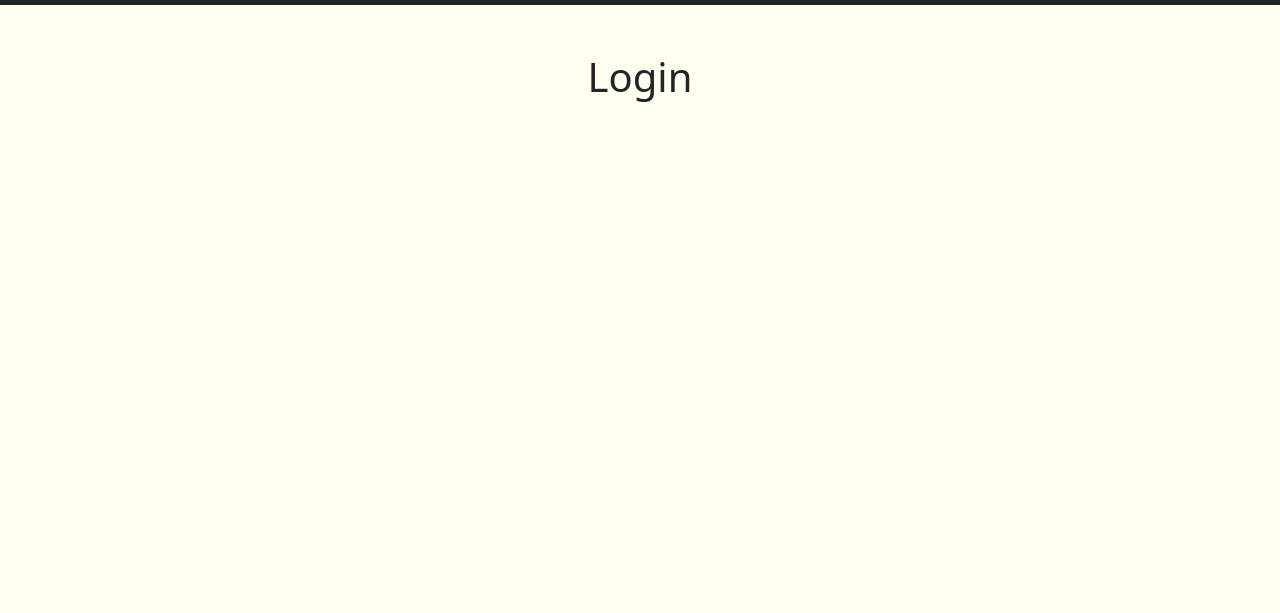
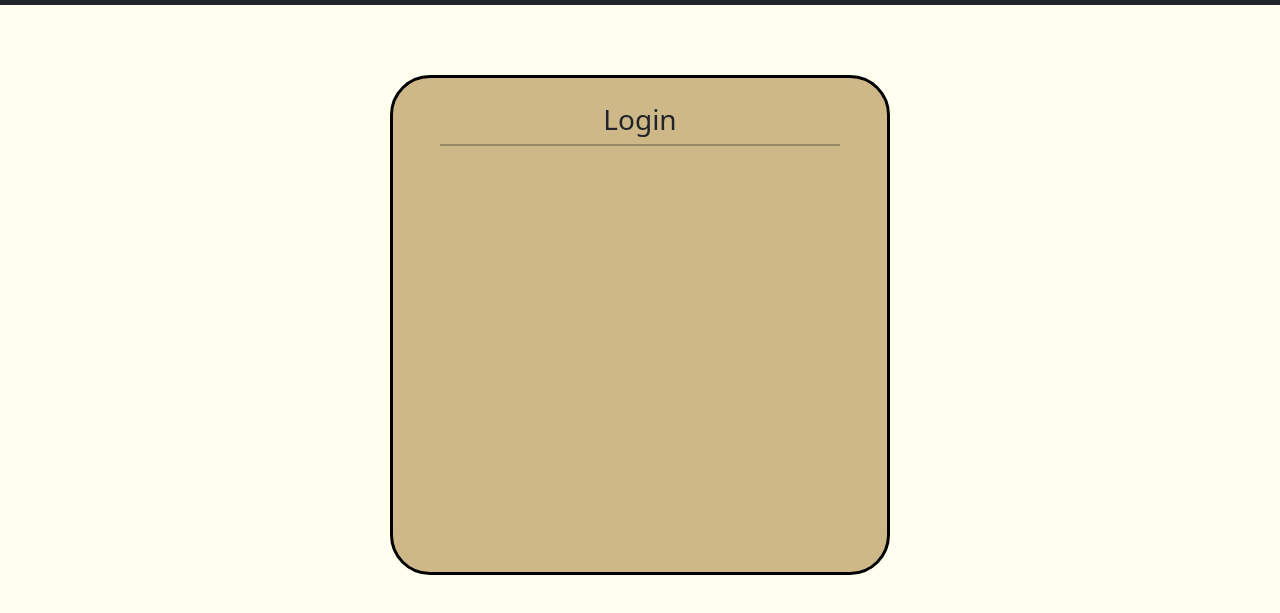
Before and after one commit to Trevin-Small/Community-Crag, a plain HTML site: page login.html in a window 1280 px wide. Shown: the part 51-664 px from the top of the page. Drawn offline with nearby package versions, Linux system fonts and the light colour scheme.

Commit message:
Some basic website setup
Things are coming along

```diff
--- /dev/null
+++ b/css/login.css
@@ -0,0 +1,38 @@
+.login-container {
+    width: 60vw;
+    max-width: 500px;
+    height: 70vh;
+    max-height: 500px;
+    position: relative;
+    left: 50vw;
+    top: 40vh;
+    transform: translate(-50%, -50%);
+    background-color: var(--old-gold);
+    border: 3px solid black;
+    border-radius: 40px;
+    display: flex;
+    flex-direction: column;
+    justify-content: flex-start;
+    align-items: center;
+}
+.contents {
+    height: 90%;
+    width: 90%;
+    margin: 0px;
+    margin-top: 5%;
+    position: relative;
+    display: flex;
+    flex-direction: column;
+    justify-content: flex-start;
+    align-items: center;
+}
+hr {
+    border: 0;
+    clear:both;
+    display:block;
+    width: 90%;
+    background-color: black;
+    height: 1px;
+    border: 1px solid black;
+    margin-top: 0px;
+  }
--- /dev/null
+++ b/css/sign-up.css
@@ -0,0 +1,38 @@
+.sign-up-container {
+    width: 60vw;
+    max-width: 500px;
+    height: 70vh;
+    max-height: 500px;
+    position: relative;
+    left: 50vw;
+    top: 40vh;
+    transform: translate(-50%, -50%);
+    background-color: var(--old-gold);
+    border: 3px solid black;
+    border-radius: 40px;
+    display: flex;
+    flex-direction: column;
+    justify-content: flex-start;
+    align-items: center;
+}
+.contents {
+    height: 90%;
+    width: 90%;
+    margin: 0px;
+    margin-top: 5%;
+    position: relative;
+    display: flex;
+    flex-direction: column;
+    justify-content: flex-start;
+    align-items: center;
+}
+hr {
+    border: 0;
+    clear:both;
+    display:block;
+    width: 90%;
+    background-color: black;
+    height: 1px;
+    border: 1px solid black;
+    margin-top: 0px;
+  }
--- a/login.html
+++ b/login.html
@@ -5,13 +5,14 @@
         <meta name="viewport" content="width=device-width, initial-scale=1, shrink-to-fit=no" />
         <meta name="description" content="" />
         <meta name="author" content="" />
-        <title>Bare - Start Bootstrap Template</title>
+        <title>Crag - Login</title>
         <!-- Favicon-->
-        <link rel="icon" type="image/x-icon" href="assets/favicon.ico" />
+        <link rel="icon" type="image/x-icon" href="assets/logo.svg" />
         <!-- Core theme CSS (includes Bootstrap)-->
         <link href="css/bootstrap-styles.css" rel="stylesheet" />
         <link href="css/background.css" rel="stylesheet" />
         <link href="css/buttons.css" rel="stylesheet" />
+        <link href="css/login.css" rel="stylesheet" />
 
     </head>
     <body class="background">
@@ -27,14 +28,13 @@
             </div>
         </nav>
         <!-- Page content-->
-        <div class="container">
-            <div class="text-center mt-5">
-                <h1>Login</h1>
+        <div class="login-container">
+            <div class="contents">
+                <h3>Login</h3>
+                <hr>
             </div>
         </div>
         <!-- Bootstrap core JS-->
         <script src="https://cdn.jsdelivr.net/npm/bootstrap@5.1.3/dist/js/bootstrap.bundle.min.js"></script>
-        <!-- Core theme JS-->
-        <script src="js/scripts.js"></script>
     </body>
 </html>
```
Also changed, not shown: post-info.html (+2 -4 lines), signup.html (+7 -7 lines).
